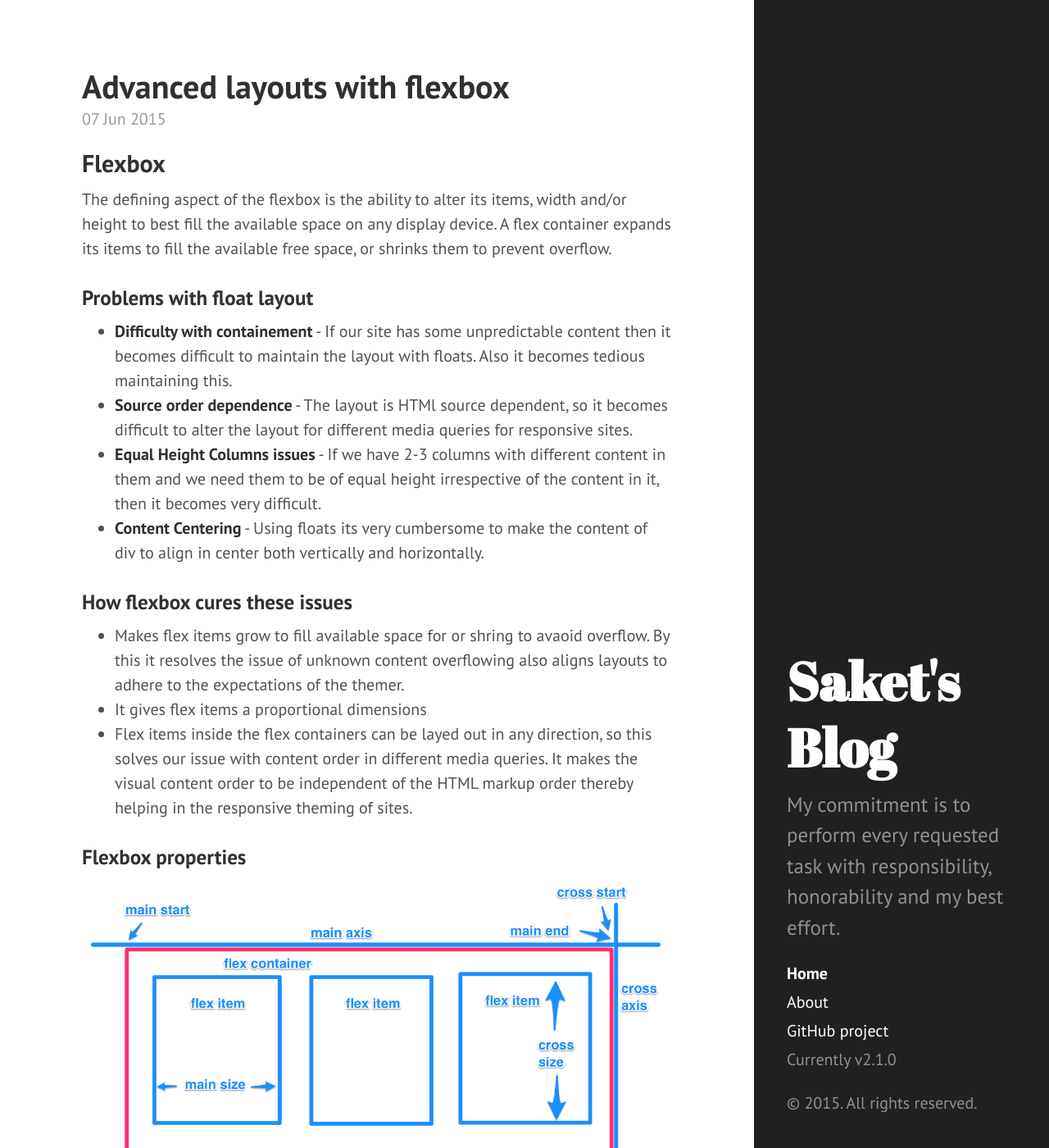
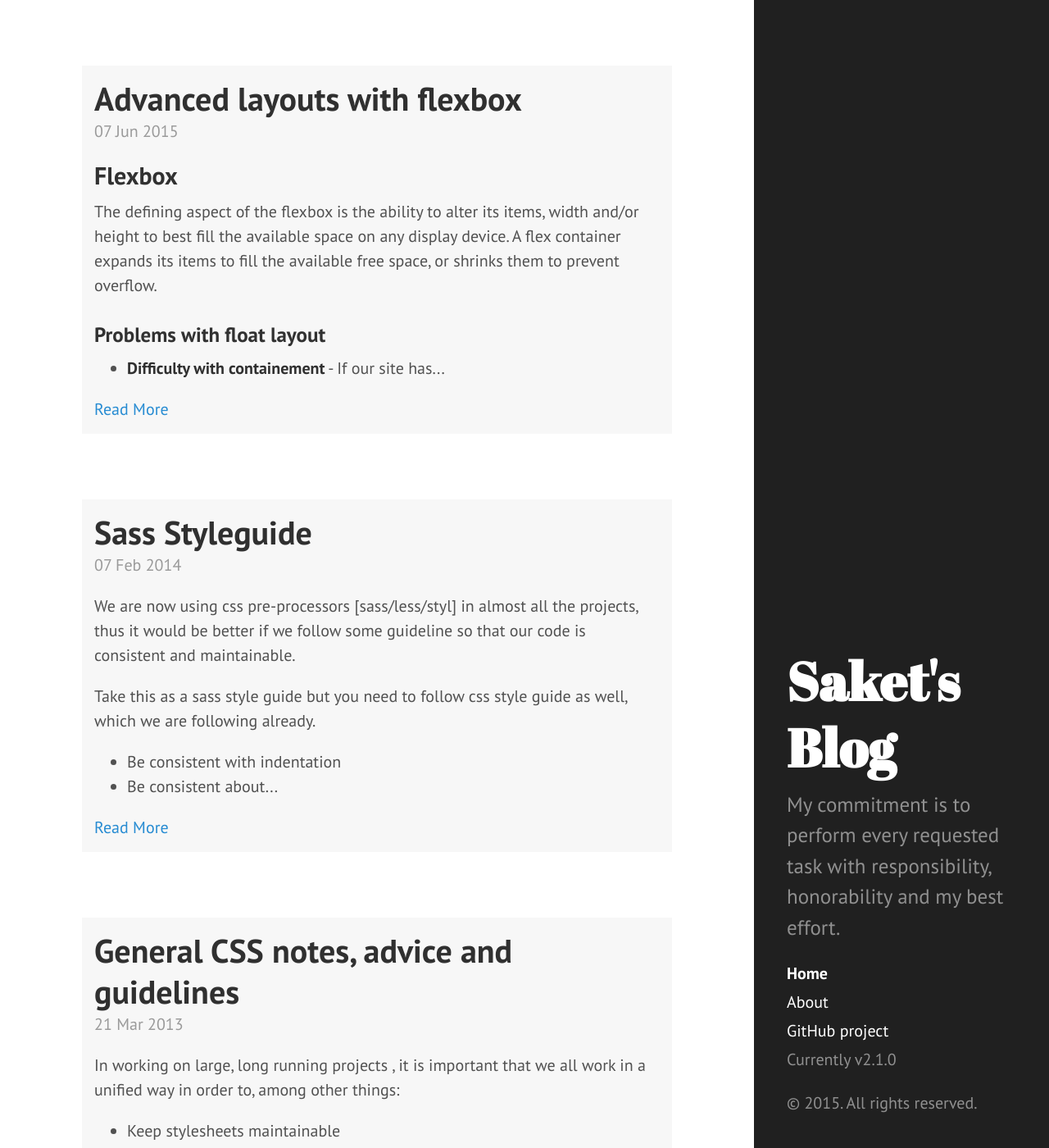
Before and after one commit to saki007ster/saki007ster.github.io, a Jekyll site: the page built from index.html, in a window 1280 px wide and 1400 px high. Shown: the whole window at 82% size. Built offline with Jekyll 4.4.1, drawn with Linux system fonts in a browser that asks for light colours; Markdown is read by kramdown in place of the engine named in the settings; the list of posts is cut into pages by our own code; some of the changed text lies outside the part shown.

Commit message:
homepage layout

```diff
--- a/_config.yml
+++ b/_config.yml
@@ -17,7 +17,7 @@ author:
   name:           'Saket Kumar'
   url:            https://www.drupal.org/u/saki007ster
 
-paginate:         2
+paginate:         5
 
 # Custom vars
 version:          2.1.0
--- a/index.html
+++ b/index.html
@@ -13,8 +13,13 @@ title: Home
     </h1>
 
     <span class="post-date">{{ post.date | date_to_string }}</span>
+    <div>{{ post.content |truncatehtml | truncatewords: 60 }}</div>
+    <div>
+      <a href="{{ post.url }}">
+        Read More
+      </a>
+    </div>
 
-    {{ post.content }}
   </div>
   {% endfor %}
 </div>
--- a/public/css/base.css
+++ b/public/css/base.css
@@ -317,6 +317,11 @@ tbody tr:nth-child(odd) th {
   margin-bottom: 4em;
 }
 
+.post {
+  background-color: #f7f7f7;
+  padding: 15px;
+}
+
 /* Blog post or page title */
 .page-title,
 .post-title,
```
